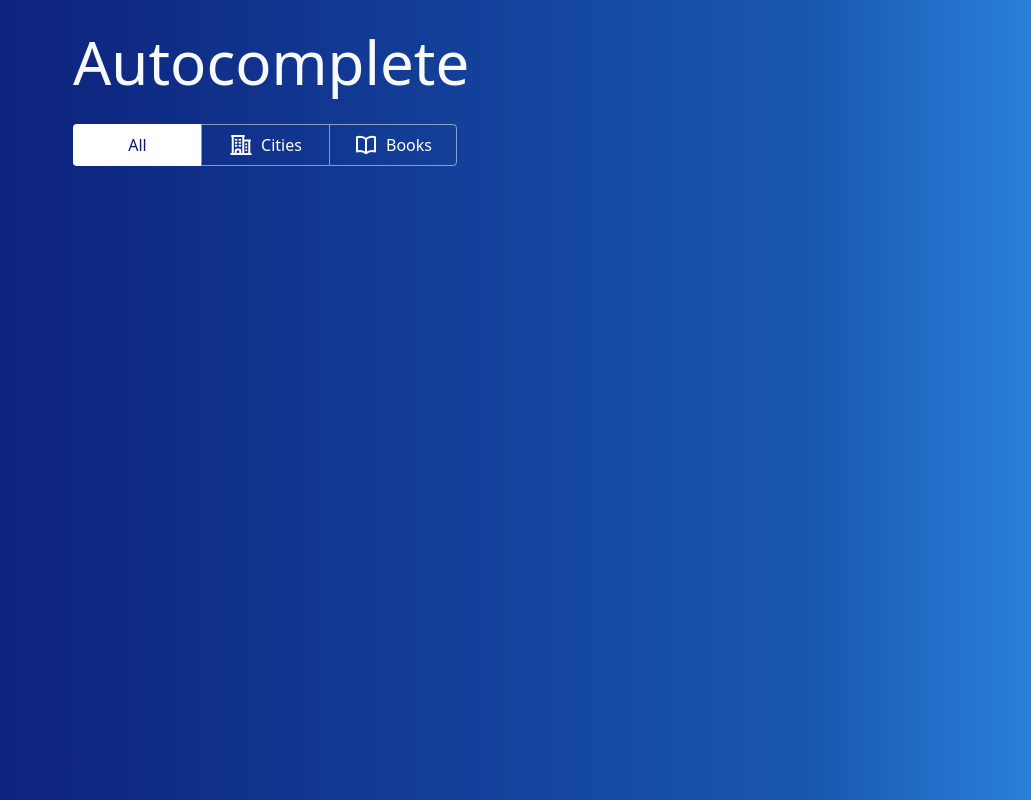
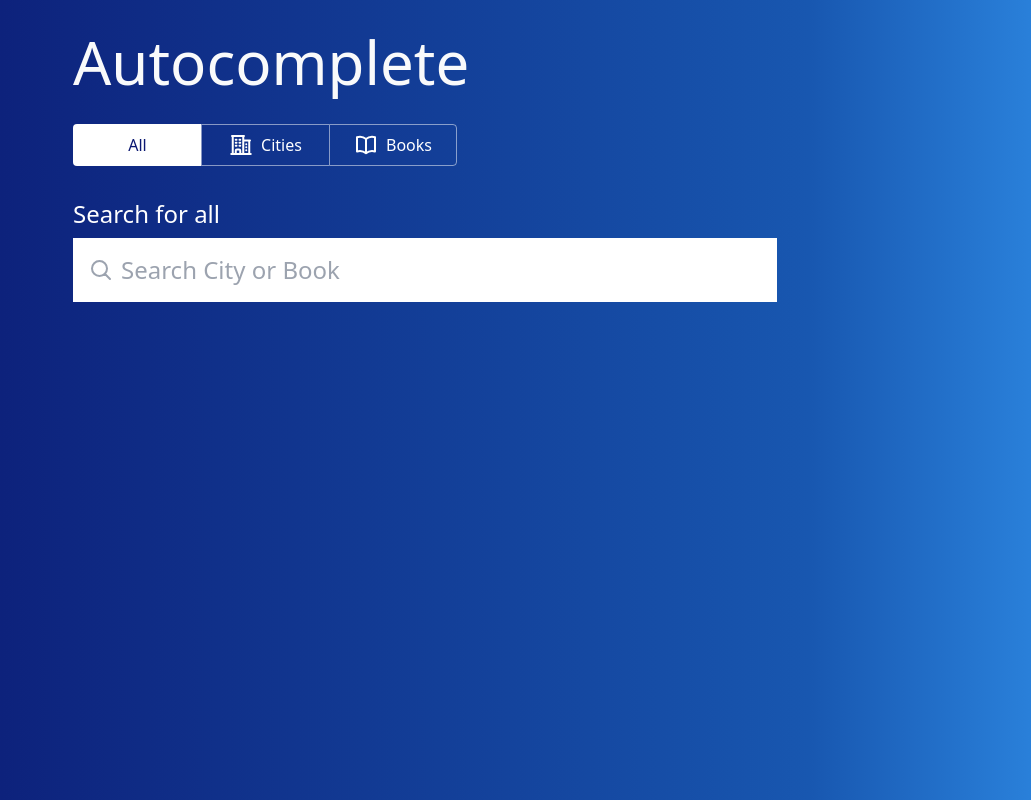
Before and after one commit to abdallahgeha/frontend-task, a Vue app: page / in a window 1280 px wide. Shown: the whole page, without its empty margins (215-1246 px from the left). Built offline with nearby package versions, Linux system fonts and the light colour scheme.

Commit message:
AutocompleteInput component

```diff
--- /dev/null
+++ b/src/components/autocomplete/AutoCompleteInput.vue
@@ -0,0 +1,40 @@
+<script setup lang="ts">
+import { useSearchStore } from '@/store/searchStore'
+import SearchIcon from '../icons/SearchIcon.vue'
+import CloseIcon from '../icons/CloseIcon.vue'
+import { SearchCategory } from '@/common/constants'
+
+const searchStore = useSearchStore()
+</script>
+
+<template>
+  <div class="flex flex-col gap-2">
+    <label class="text-2xl text-white" for="searchbox"
+      >Search for {{ searchStore.searchCategory }}</label
+    >
+    <div class="relative w-full">
+      <SearchIcon
+        v-if="!searchStore.searchParam"
+        class="top-1/2 left-4 absolute w-6 h-6 text-gray-400 transform -translate-y-1/2"
+      />
+      <CloseIcon
+        @click="searchStore.searchParam = ''"
+        v-else="!!searchStore.searchParam"
+        class="top-1/2 left-4 absolute w-6 h-6 text-gray-400 transform -translate-y-1/2 cursor-pointer"
+      />
+      <input
+        type="text"
+        name="searchbox"
+        v-model="searchStore.searchParam"
+        :placeholder="
+          searchStore.searchCategory === SearchCategory.All
+            ? 'Search City or Book'
+            : searchStore.searchCategory === SearchCategory.Books
+              ? 'Find Your Next Read'
+              : 'Where to?'
+        "
+        class="p-4 pl-12 w-full text-2xl text-darkblue"
+      />
+    </div>
+  </div>
+</template>
--- a/src/components/autocomplete/Autocomplete.vue
+++ b/src/components/autocomplete/Autocomplete.vue
@@ -1,7 +1,9 @@
 <script setup lang="ts">
+import AutoCompleteInput from './AutoCompleteInput.vue'
 import SelectCategory from './SelectCategory.vue'
 </script>
 
 <template>
   <SelectCategory />
+  <AutoCompleteInput />
 </template>
--- /dev/null
+++ b/src/components/icons/CloseIcon.vue
@@ -0,0 +1,13 @@
+<template>
+  <svg
+    xmlns="http://www.w3.org/2000/svg"
+    fill="none"
+    viewBox="0 0 24 24"
+    stroke-width="2"
+    stroke="currentColor"
+    class="size-6"
+    id="close-icon"
+  >
+    <path stroke-linecap="round" stroke-linejoin="round" d="M6 18 18 6M6 6l12 12" />
+  </svg>
+</template>
--- /dev/null
+++ b/src/components/icons/SearchIcon.vue
@@ -0,0 +1,17 @@
+<template>
+  <svg
+    xmlns="http://www.w3.org/2000/svg"
+    fill="none"
+    viewBox="0 0 24 24"
+    stroke-width="2"
+    stroke="currentColor"
+    class="w-6 h-6"
+    id="search-icon"
+  >
+    <path
+      stroke-linecap="round"
+      stroke-linejoin="round"
+      d="M21 21l-5.197-5.197m0 0A7.5 7.5 0 1 0 5.196 5.196a7.5 7.5 0 0 0 10.607 10.607Z"
+    />
+  </svg>
+</template>
```
